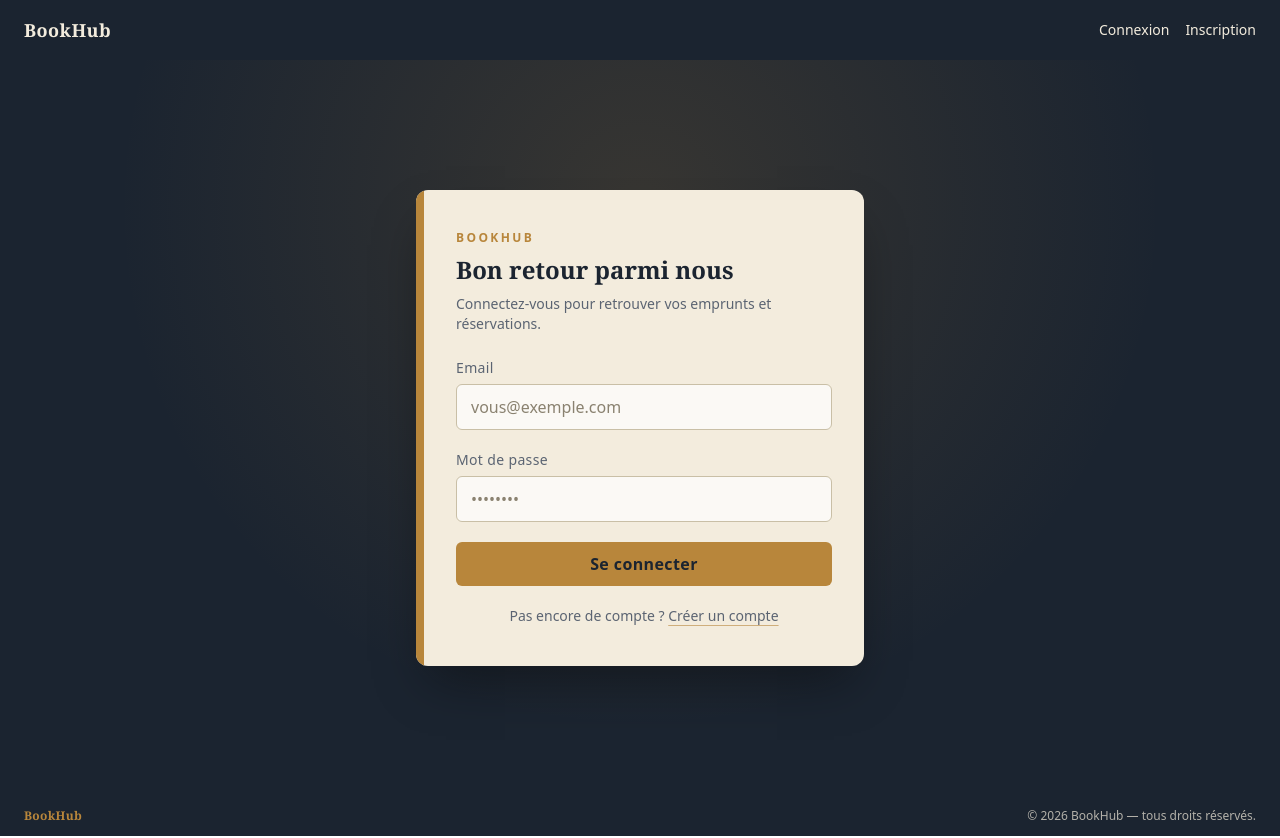
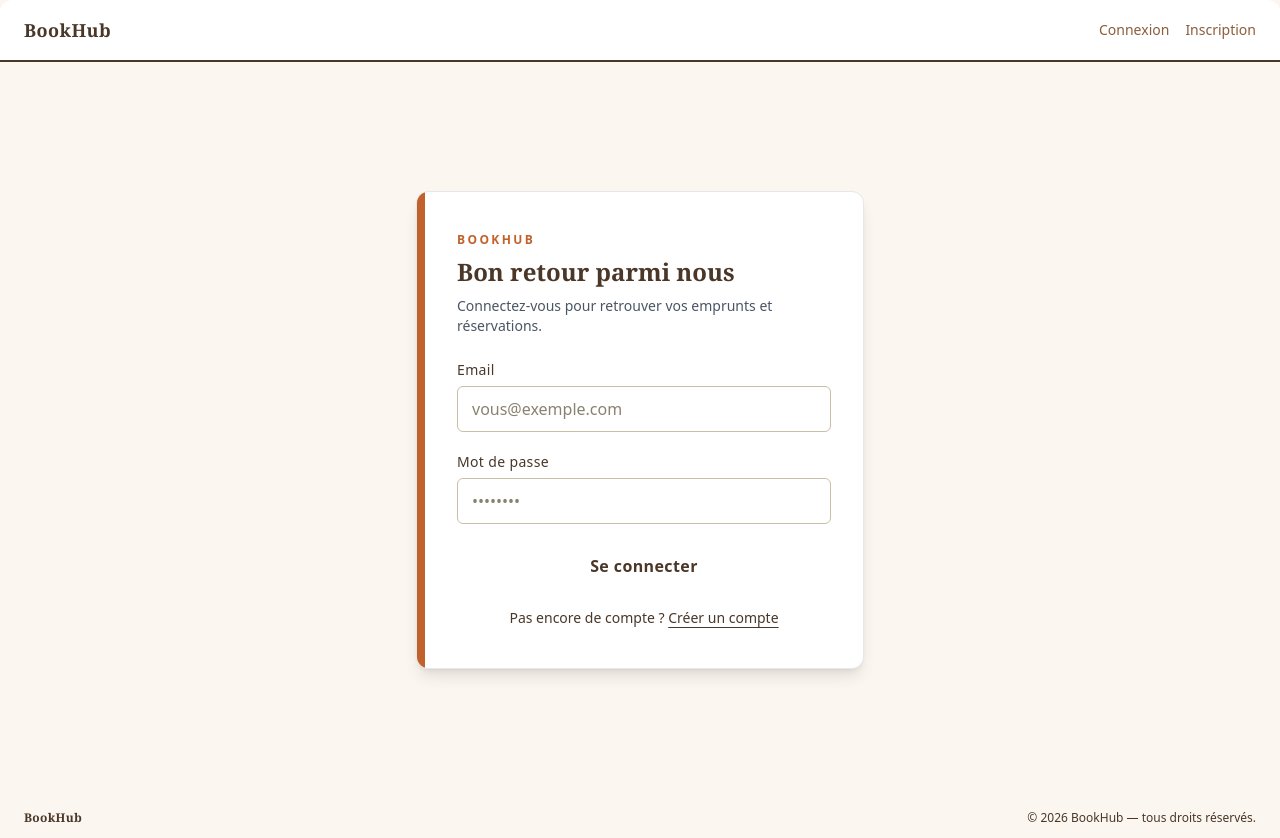
Before and after one commit to Rhaven3/BookHub, an Angular app: page /auth/login in a window 1280 px wide. Built offline with nearby package versions, Linux system fonts and the light colour scheme; no server answers.

Commit message:
Charte graphique

```diff
--- a/src/app/core/layout/header/header.css
+++ b/src/app/core/layout/header/header.css
@@ -1,22 +1,22 @@
 @import "tailwindcss";
 
 .app-header {
-  @apply flex items-center justify-between bg-[var(--color-ink)] px-6 py-4 text-[var(--color-parchment)];
+  @apply flex items-center justify-between bg-white border-b-2 border-[var(--color-primary)] px-6 py-4;
 }
 .app-header-brand {
-  @apply text-lg font-semibold tracking-wide text-[var(--color-parchment)];
+  @apply text-lg font-semibold tracking-wide text-[var(--color-primary)];
   font-family: 'Playfair Display', Georgia, serif;
 }
 .app-header-nav {
   @apply flex items-center gap-4 text-sm;
 }
 .app-header-user {
-  @apply text-[var(--color-brass)];
+  @apply text-[var(--color-primary)];
 }
 .app-header-link {
-  @apply text-[var(--color-parchment)] hover:text-[var(--color-brass)];
+  @apply text-[var(--color-clay)] hover:text-[var(--color-primary)];
 }
 .app-header-logout {
-  @apply cursor-pointer rounded border border-[var(--color-brass)] px-3 py-1 text-[var(--color-brass)]
-  hover:bg-[var(--color-brass)] hover:text-[var(--color-ink)];
+  @apply cursor-pointer rounded border border-[var(--color-primary)] px-3 py-1 text-white bg-[var(--color-primary)]
+  hover:bg-[var(--color-terracotta)];
 }
--- a/src/app/core/layout/header/header.html
+++ b/src/app/core/layout/header/header.html
@@ -3,7 +3,7 @@
 
   <nav class="app-header-nav">
     @if (isAuthenticated()) {
-      <span class="app-header-user">{{ user()?.email }}</span>
+      <span class="app-header-user">{{ user()?.firstName }} {{ user()?.name }}</span>
       <button type="button" class="app-header-logout" (click)="logout()">Déconnexion</button>
     } @else {
       <a routerLink="/auth/login" class="app-header-link">Connexion</a>
--- a/src/app/features/auth/auth.interface.ts
+++ b/src/app/features/auth/auth.interface.ts
@@ -21,12 +21,24 @@ export interface AddressRequest {
 
 export interface AuthResponse {
   accessToken: string;
-  email: string;
-  role: string;
+  user: CurrentUser;
   expiresAt: number;
 }
 
 export interface CurrentUser {
+  id : number;
+  name: string;
+  role: string;
+  firstName: string;
   email: string;
-  role: string;
+  phone: string;
+  gender: string;
+  addressDTO: AddressDTO;
 }
+
+export interface AddressDTO {
+  street: string;
+  city: string;
+  postalCode: string;
+  country: string;
+}
--- a/src/app/features/auth/page/login-page/login-page.css
+++ b/src/app/features/auth/page/login-page/login-page.css
@@ -1,25 +1,24 @@
 @import "tailwindcss";
 
 .auth-page {
-  @apply flex min-h-[calc(100vh-4rem)] items-center justify-center bg-[var(--color-ink)] px-4 py-12;
-  background-image: radial-gradient(circle at 50% 20%, rgba(184, 134, 59, 0.18), transparent 60%);
+  @apply flex min-h-[calc(100vh-4rem)] items-center justify-center px-4 py-12;
 }
 .auth-card {
-  @apply relative flex w-full max-w-md overflow-hidden rounded-xl bg-[var(--color-parchment)] shadow-2xl shadow-black/40;
+  @apply relative flex w-full max-w-md overflow-hidden rounded-xl bg-white border border-gray-200 shadow-lg;
 }
 .auth-card-spine {
-  @apply w-2 shrink-0 bg-[var(--color-brass)];
+  @apply w-2 shrink-0 bg-[var(--color-terracotta)];
 }
 .auth-card-body {
   @apply flex w-full flex-col gap-2 px-8 py-10;
 }
 .auth-eyebrow {
-  @apply text-xs font-semibold uppercase tracking-[0.2em] text-[var(--color-brass)];
+  @apply text-xs font-semibold uppercase tracking-[0.2em] text-[var(--color-terracotta)];
 }
 .auth-title {
-  @apply text-2xl font-semibold text-[var(--color-ink)];
+  @apply text-2xl font-semibold text-[var(--color-primary)];
   font-family: 'Playfair Display', Georgia, serif;
 }
 .auth-subtitle {
-  @apply mb-4 text-sm text-[var(--color-slate)];
+  @apply mb-4 text-sm text-gray-600;
 }
--- a/src/app/features/auth/page/register-page/register-page.css
+++ b/src/app/features/auth/page/register-page/register-page.css
@@ -1,25 +1,24 @@
 @import "tailwindcss";
 
 .auth-page {
-  @apply flex min-h-[calc(100vh-4rem)] items-center justify-center bg-[var(--color-ink)] px-4 py-12;
-  background-image: radial-gradient(circle at 50% 20%, rgba(184, 134, 59, 0.18), transparent 60%);
+  @apply flex min-h-[calc(100vh-4rem)] items-center justify-center px-4 py-12;
 }
 .auth-card {
-  @apply relative flex w-full max-w-md overflow-hidden rounded-xl bg-[var(--color-parchment)] shadow-2xl shadow-black/40;
+  @apply relative flex w-full max-w-md overflow-hidden rounded-xl bg-white border border-gray-200 shadow-lg;
 }
 .auth-card-spine {
-  @apply w-2 shrink-0 bg-[var(--color-brass)];
+  @apply w-2 shrink-0 bg-[var(--color-terracotta)];
 }
 .auth-card-body {
   @apply flex w-full flex-col gap-2 px-8 py-10;
 }
 .auth-eyebrow {
-  @apply text-xs font-semibold uppercase tracking-[0.2em] text-[var(--color-brass)];
+  @apply text-xs font-semibold uppercase tracking-[0.2em] text-[var(--color-terracotta)];
 }
 .auth-title {
-  @apply text-2xl font-semibold text-[var(--color-ink)];
+  @apply text-2xl font-semibold text-[var(--color-primary)];
   font-family: 'Playfair Display', Georgia, serif;
 }
 .auth-subtitle {
-  @apply mb-4 text-sm text-[var(--color-slate)];
+  @apply mb-4 text-sm text-gray-600;
 }
--- a/src/app/features/auth/service/auth.ts
+++ b/src/app/features/auth/service/auth.ts
@@ -107,7 +107,7 @@ export class Auth {
   /** Met à jour l'état interne (token, user) et planifie le prochain refresh */
   private setSession(response: AuthResponse): void {
     this.tokenSignal.set(response.accessToken);
-    this.userSignal.set({ email: response.email, role: response.role });
+    this.userSignal.set({ ...response.user, id: response.user.id });
     this.scheduleRefresh(response.expiresAt);
   }
 
--- a/src/styles.css
+++ b/src/styles.css
@@ -3,10 +3,152 @@
 @import 'tailwindcss';
 
 :root {
-  --color-ink: #1b2430;
-  --color-parchment: #f3ecdd;
-  --color-brass: #b8863b;
-  --color-slate: #5b6472;
-  --color-green: #3f6b52;
-  --color-wine: #8c3a3a;
+  --color-primary: #4A3728;          /* brun profond    → titres, header, texte principal */
+  --color-clay: #8B5E3C;             /* argile          → liens, accents, bordures focus */
+  --color-terracotta: #C1622D;       /* terracotta      → CTA principal, succès */
+  --color-terracotta-light: #E0895A; /* terracotta clair → hover, highlights */
+  --color-sand: #EFE3CE;             /* sable pâle      → fonds doux, badges */
+  --color-bg: #FBF6EF;               /* blanc cassé sable → fond de page */
+  --color-on-terracotta: #FFFFFF;    /* texte clair lisible sur fond terracotta */
 }
+
+/* ==========================================================================
+   Base
+   ========================================================================== */
+
+@layer base {
+  body {
+    @apply bg-[var(--color-bg)] text-[var(--color-primary)] antialiased;
+  }
+
+  h1, h2, h3, h4 {
+    @apply text-[var(--color-primary)] font-medium;
+  }
+
+  a {
+    @apply text-[var(--color-clay)] hover:underline;
+  }
+}
+
+/* ==========================================================================
+   Layout
+   ========================================================================== */
+
+@layer components {
+
+  /* Header / navigation */
+  .app-header {
+    @apply flex items-center justify-between bg-white border-b-2 border-[var(--color-primary)]
+    rounded-t-xl px-5 py-3;
+  }
+
+  .app-header__logo {
+    @apply text-[var(--color-primary)] font-medium text-base;
+  }
+
+  .app-header__nav {
+    @apply flex items-center gap-4;
+  }
+
+  .app-header__nav-link {
+    @apply text-[var(--color-clay)] text-sm hover:underline cursor-pointer;
+  }
+
+  /* Carte générique */
+  .card {
+    @apply bg-white border border-gray-200 rounded-xl p-4 shadow-sm;
+  }
+
+  .card__title {
+    @apply text-[var(--color-clay)] text-xs font-medium mb-1;
+  }
+
+  .card__text {
+    @apply text-[var(--color-primary)] text-sm;
+  }
+
+  /* Section alternée (fond doux) */
+  .section-soft {
+    @apply bg-[var(--color-sand)] rounded-xl p-4;
+  }
+}
+
+/* ==========================================================================
+   Boutons
+   ========================================================================== */
+
+@layer components {
+
+  /* Bouton principal — action clé (Réserver, Emprunter) */
+  .btn-primary {
+    @apply inline-flex items-center justify-center rounded-lg font-medium text-sm
+    px-5 py-2.5 transition-colors duration-150 cursor-pointer
+    bg-[var(--color-terracotta)] text-[var(--color-on-terracotta)] hover:bg-[var(--color-terracotta-light)];
+  }
+
+  /* Bouton secondaire — outline argile */
+  .btn-secondary {
+    @apply inline-flex items-center justify-center rounded-lg font-medium text-sm
+    px-5 py-2.5 transition-colors duration-150 cursor-pointer
+    bg-white text-[var(--color-primary)] border border-[var(--color-clay)] hover:bg-[var(--color-sand)];
+  }
+
+  /* Bouton tertiaire / lien */
+  .btn-link {
+    @apply inline-flex items-center justify-center font-medium text-sm
+    transition-colors duration-150 cursor-pointer
+    bg-transparent text-[var(--color-clay)] underline px-0 py-0 hover:text-[var(--color-primary)];
+  }
+}
+
+/* ==========================================================================
+   Badges & indicateurs
+   ========================================================================== */
+
+@layer components {
+
+  /* Badge doux — fond sable, texte brun profond */
+  .badge-soft {
+    @apply inline-flex items-center text-xs font-medium px-2.5 py-1 rounded-full
+    bg-[var(--color-sand)] text-[var(--color-primary)];
+  }
+
+  /* Badge sur fond vif */
+  .badge-dark {
+    @apply inline-flex items-center text-xs font-medium px-2.5 py-1 rounded-full
+    bg-[var(--color-terracotta)] text-[var(--color-on-terracotta)];
+  }
+
+  /* Badge info (argile) */
+  .badge-info {
+    @apply inline-flex items-center text-xs font-medium px-2.5 py-1 rounded-full
+    bg-[var(--color-clay)] text-white;
+  }
+
+  /* Point de statut (ex: "En ligne", "Nouveau") */
+  .status-dot--success {
+    @apply inline-block w-2 h-2 rounded-full mr-1.5 bg-[var(--color-terracotta)];
+  }
+
+  .status-dot--new {
+    @apply inline-block w-2 h-2 rounded-full mr-1.5 bg-[var(--color-terracotta-light)];
+  }
+}
+
+/* ==========================================================================
+   Formulaires
+   ========================================================================== */
+
+@layer components {
+
+  .form-label {
+    @apply block text-xs text-gray-500 mb-1;
+  }
+
+  .form-input,
+  .form-select,
+  .form-textarea {
+    @apply w-full border border-gray-300 rounded-lg px-3 py-2.5 text-sm text-[var(--color-primary)]
+    focus:outline-none focus:border-[var(--color-clay)] focus:ring-1 focus:ring-[var(--color-clay)];
+  }
+}
```
Also changed, not shown: 1 other file (tests, documents, lock files or other folders).
